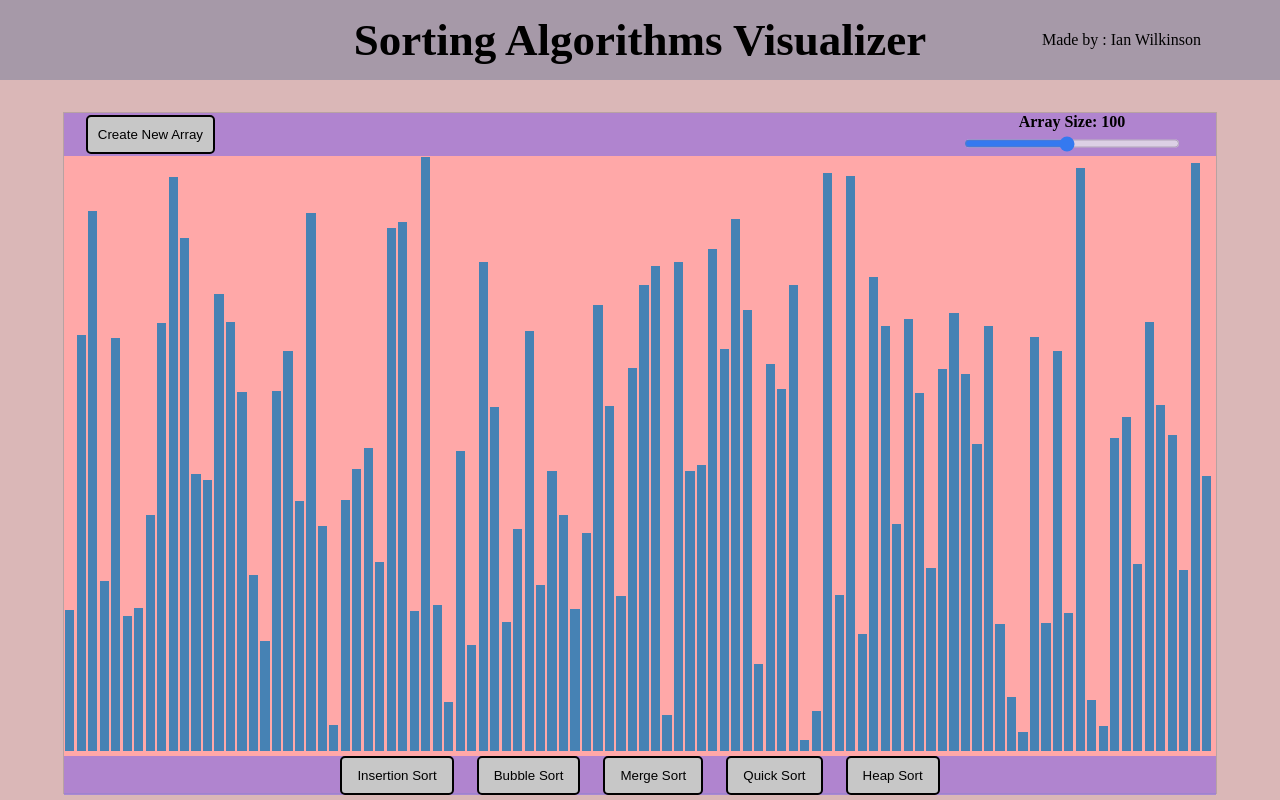
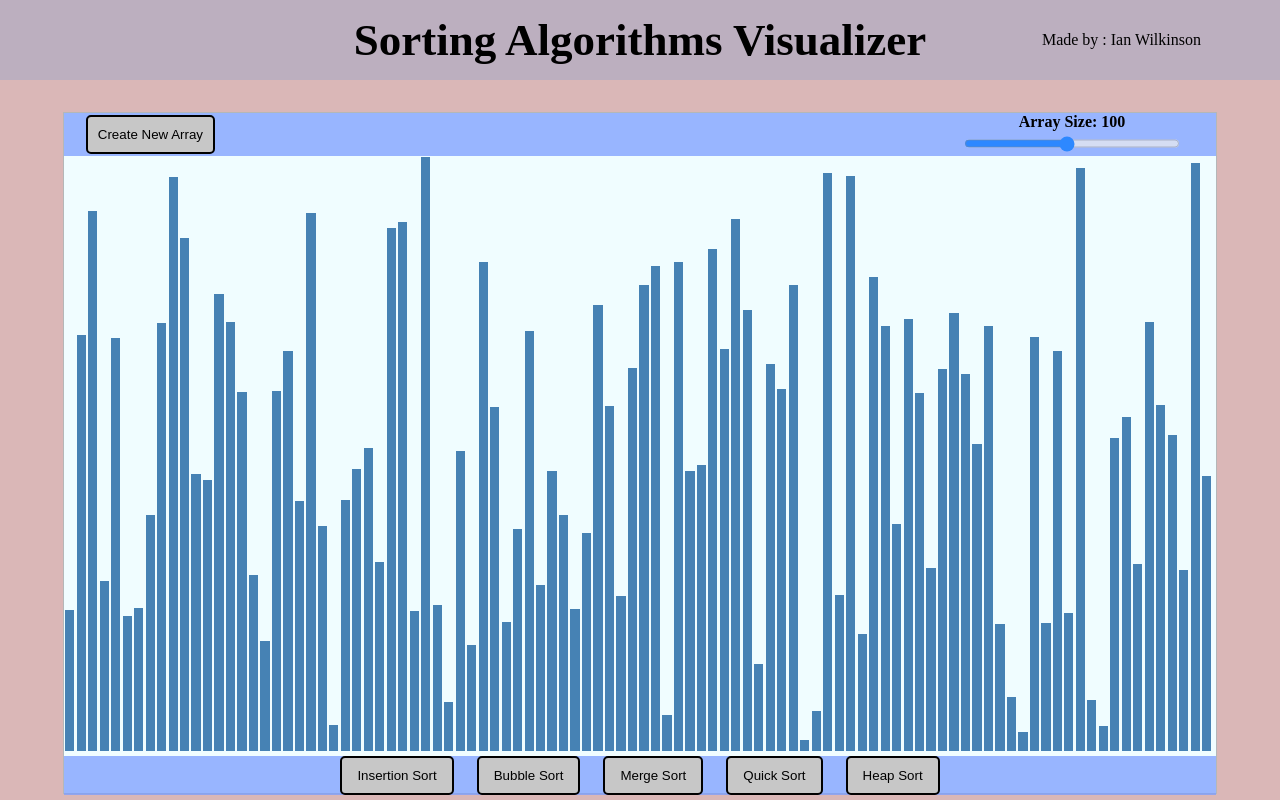
Before and after one commit to ian6043/Sorting-Algorithm, a React (Create React App) app: page / in a window 1280 px wide. Shown: the top 800 px of the page. Built offline with nearby package versions, Linux system fonts and the light colour scheme.

Commit message:
Update index.css

```diff
--- a/src/index.css
+++ b/src/index.css
@@ -1,10 +1,10 @@
 :root {
   --button-color: rgb(199, 199, 199);
   --button-color-hover: rgba(184, 184, 184, .70);
-  --background-color-arrayContainer:  rgb(255, 168, 168);
-  --background-color-bar:  rgb(150, 120, 221, .75);
-  --background-color-header:rgba(149, 143, 163, 0.75) ;
-  --background-color-footer:rgba(149, 143, 163, 0.75) ;
+  --background-color-arrayContainer:  rgb(240, 253, 255);
+  --background-color-bar:  rgba(123, 158, 255, 0.75);
+  --background-color-header:rgba(178, 172, 194, 0.75) ;
+  --background-color-footer:rgba(178, 172, 194, 0.75) ;
 }
 
 body{
```
